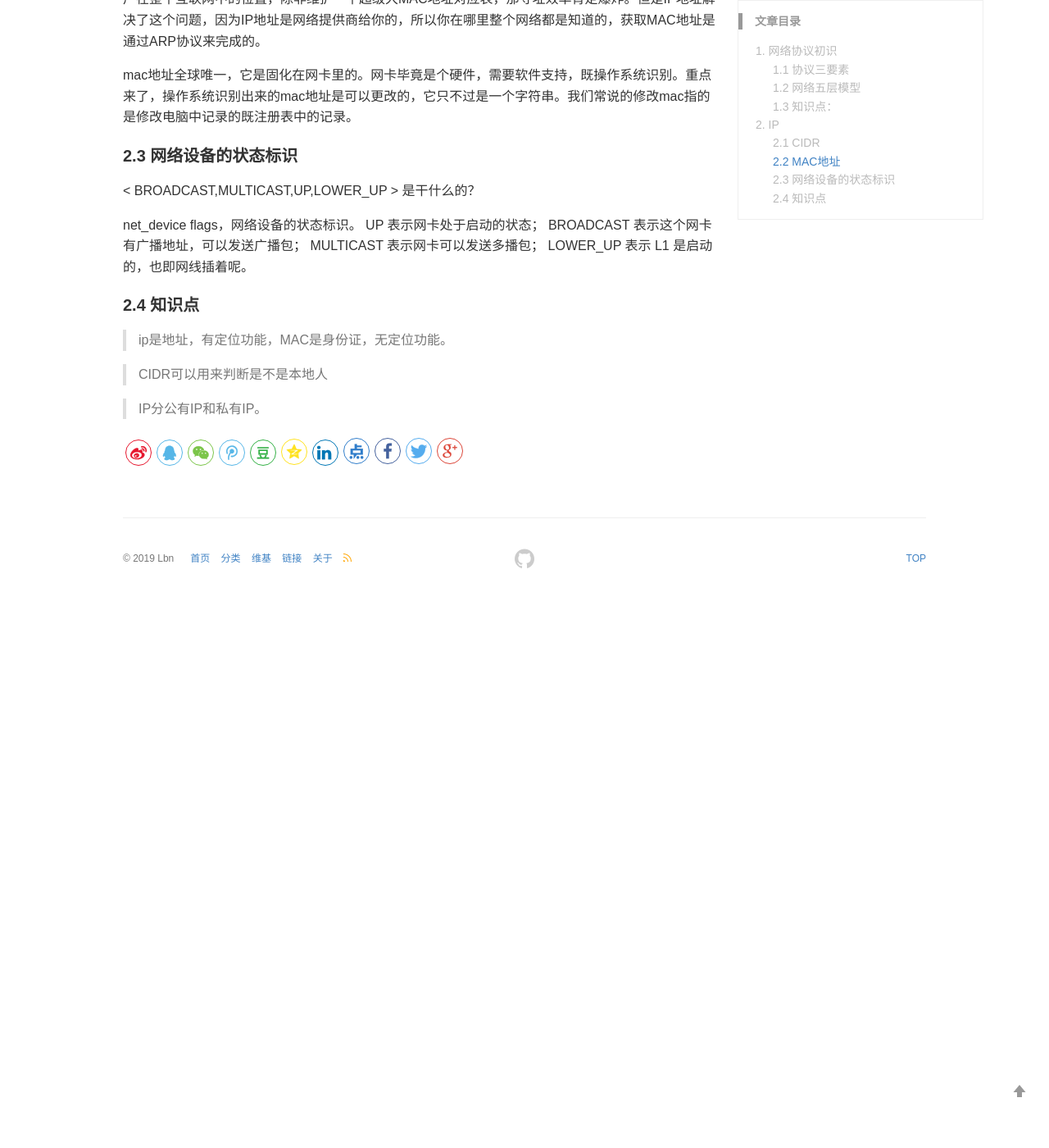
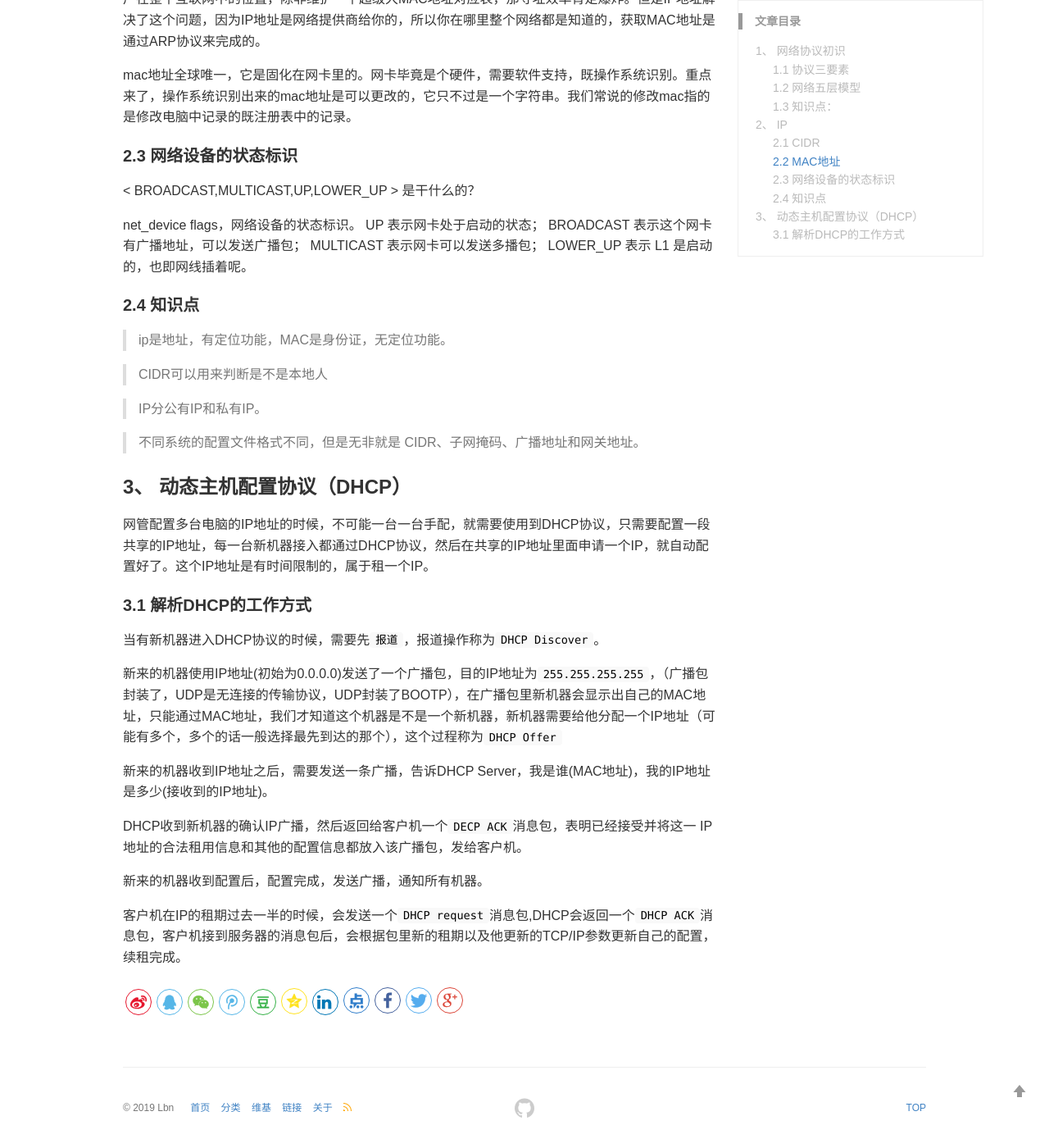
Before and after one commit to LB-nan/cat-Said, a Jekyll site: the page built from _posts/2019-09-30-networking.md, in a window 1280 px wide and 1400 px high, scrolled down 2273 px. Shown: the whole window at 82% size. Built offline with Jekyll 4.4.1, drawn with Linux system fonts in a browser that asks for light colours; comment, search, counter and statistics services are not loaded; before the commit the page ends 3003 px from its top, so only the background shows below that; some of the changed text lies outside the part shown.

Commit message:
Update 2019-09-30-networking.md

````diff
--- a/_posts/2019-09-30-networking.md
+++ b/_posts/2019-09-30-networking.md
@@ -10,7 +10,7 @@ keywords: 网络协议
 
 极客时间网站下网络协议课程的学习笔记，开篇有说`网络协议就是值得你学习，而且是到 40 岁之后依然有价值的知识`。
 
-### 1. 网络协议初识
+### 1、 网络协议初识
 
 #### 1.1 协议三要素
 
@@ -45,7 +45,7 @@ keywords: 网络协议
 > 数据包上ip 地址的作用是在外网或internet 上投递用的，内网就不行了，必须要用mac。网络协议的分层和网络实体的分级管理是对应的。
 
 
-### 2. IP
+### 2、 IP
 
 IP 地址是一个网卡在网络世界的通讯地址，相当于我们现实世界的门牌号码。
 
@@ -77,16 +77,14 @@ IP分公有IP和私有IP
 ```
   // ipconfig
   sudo ifconfig eth1 10.0.0.1/24
-  $ sudo ifconfig eth1 up
+  sudo ifconfig eth1 up
 
   // -------------------------- iproute2
 
   sudo ip addr add 10.0.0.1/24 dev eth1
-  $ sudo ip link set up eth1
+  sudo ip link set up eth1
 
 ```
-
-
 
 #### 2.1 CIDR
 
@@ -121,3 +119,24 @@ LOWER_UP 表示 L1 是启动的，也即网线插着呢。
 > CIDR可以用来判断是不是本地人
 
 > IP分公有IP和私有IP。
+
+> 不同系统的配置文件格式不同，但是无非就是 CIDR、子网掩码、广播地址和网关地址。
+
+
+### 3、 动态主机配置协议（DHCP）
+
+网管配置多台电脑的IP地址的时候，不可能一台一台手配，就需要使用到DHCP协议，只需要配置一段共享的IP地址，每一台新机器接入都通过DHCP协议，然后在共享的IP地址里面申请一个IP，就自动配置好了。这个IP地址是有时间限制的，属于租一个IP。
+
+#### 3.1 解析DHCP的工作方式
+
+当有新机器进入DHCP协议的时候，需要先`报道`，报道操作称为`DHCP Discover`。
+
+新来的机器使用IP地址(初始为0.0.0.0)发送了一个广播包，目的IP地址为`255.255.255.255`，（广播包封装了，UDP是无连接的传输协议，UDP封装了BOOTP），在广播包里新机器会显示出自己的MAC地址，只能通过MAC地址，我们才知道这个机器是不是一个新机器，新机器需要给他分配一个IP地址（可能有多个，多个的话一般选择最先到达的那个），这个过程称为`DHCP Offer`
+
+新来的机器收到IP地址之后，需要发送一条广播，告诉DHCP Server，我是谁(MAC地址)，我的IP地址是多少(接收到的IP地址)。
+
+DHCP收到新机器的确认IP广播，然后返回给客户机一个`DECP ACK`消息包，表明已经接受并将这一 IP 地址的合法租用信息和其他的配置信息都放入该广播包，发给客户机。
+
+新来的机器收到配置后，配置完成，发送广播，通知所有机器。
+
+客户机在IP的租期过去一半的时候，会发送一个`DHCP request`消息包,DHCP会返回一个`DHCP ACK`消息包，客户机接到服务器的消息包后，会根据包里新的租期以及他更新的TCP/IP参数更新自己的配置，续租完成。
````
